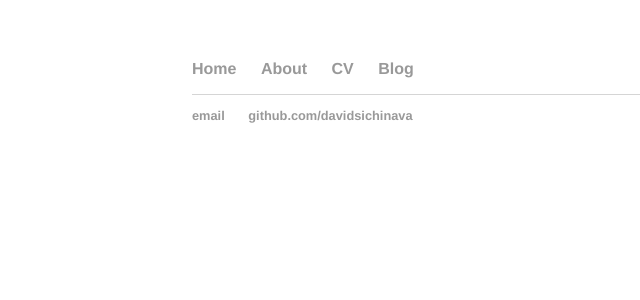
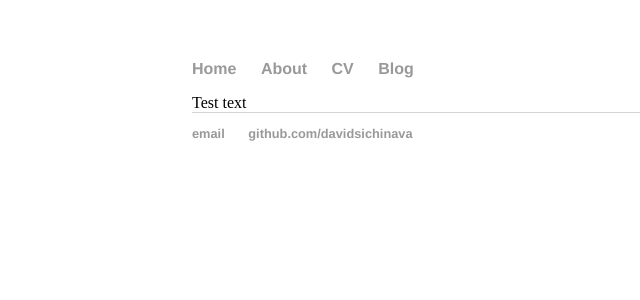
Before and after one commit to MariamKepuladze/davidsichinava.github.io, a Jekyll site: the page built from index.html, in a window 1280 px wide. Shown: the top 300 px of the page, without its empty margins (0-640 px from the left). Built offline with Jekyll 4.4.1, drawn with Linux system fonts in a browser that asks for light colours.

Commit message:
Update index.html

```diff
--- a/index.html
+++ b/index.html
@@ -2,3 +2,7 @@
 layout: default
 title: David Sichinava, human, geographer
 ---
+			<div class="container">
+
+Test text
+			</div><!-- /.container -->
```
